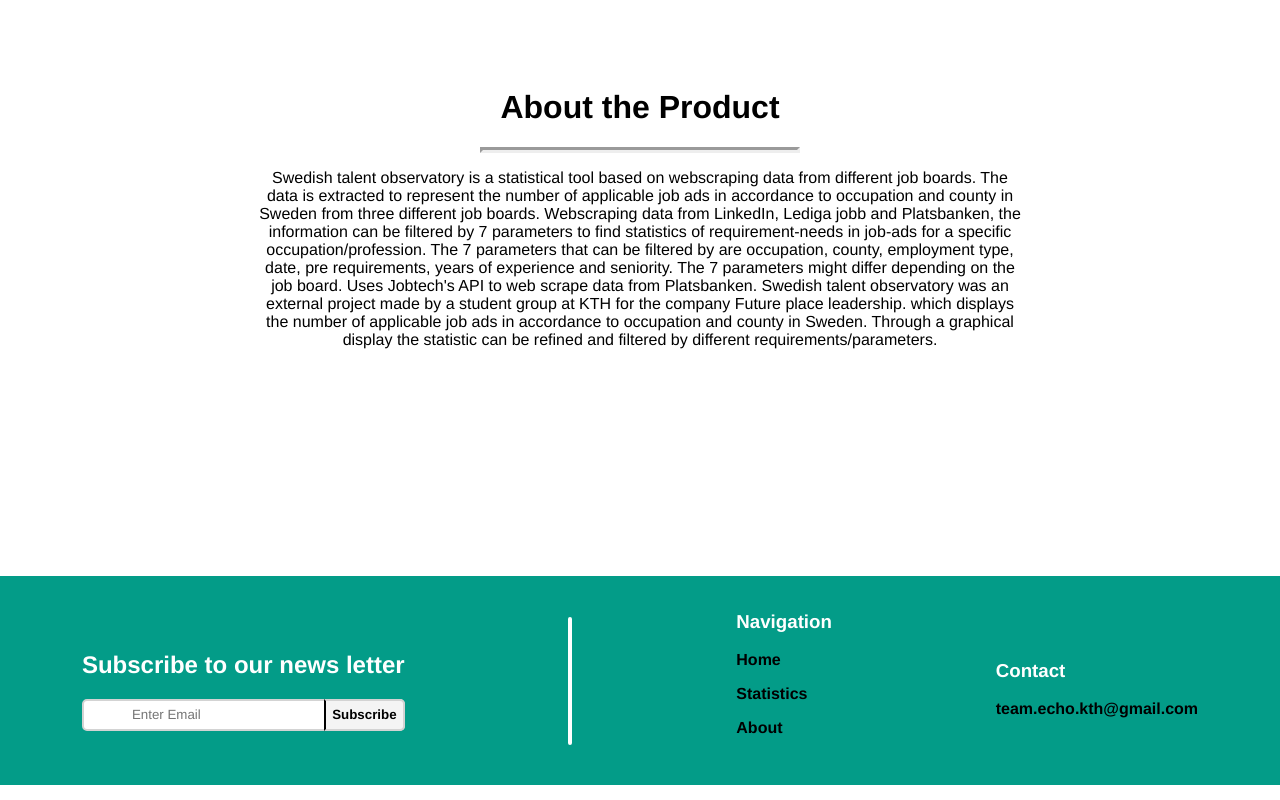
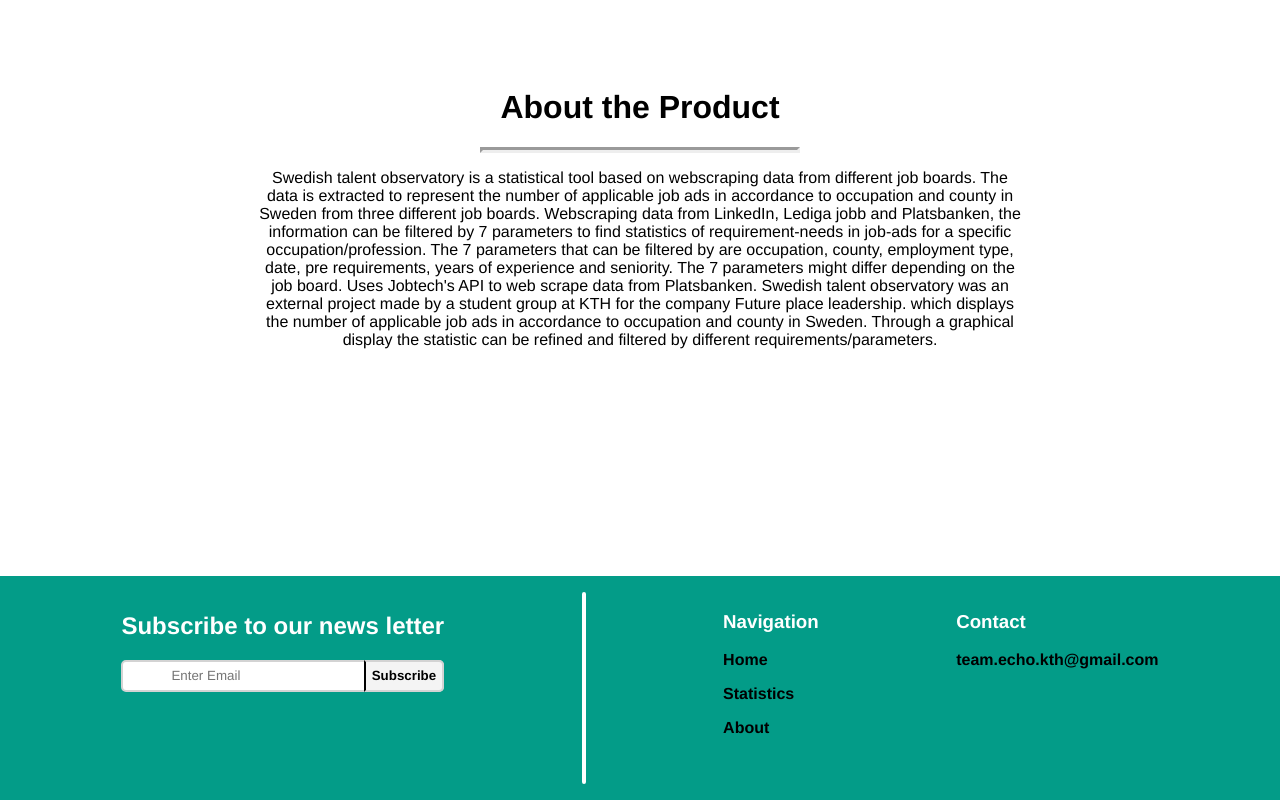
Before and after one commit to DiaHassan/II1305-Team-Echo, a React (Create React App) app in the folder Project/dashboard/: page /about in a window 1280 px wide. Shown: the part 244-1044 px from the top of the page. Built offline with nearby package versions, Linux system fonts and the light colour scheme.

Commit message:
Minor updates on website

```diff
--- a/Project/dashboard/src/Views/navbar.jsx
+++ b/Project/dashboard/src/Views/navbar.jsx
@@ -30,7 +30,9 @@ export default function Navbar() {
   return (
     <>
       <nav className={`navbar ${isScrolled ? 'small' : ''}`}>
-        <div>Swedish Talent Observatory</div>
+        <div className="navTitle">
+          <Link to="/">Swedish Talent Observatory</Link>
+        </div>
         <img src={"Project/dashboard/src/menuHamburger.png"} alt="<" className="burger" onClick={displayList}/>
         <ul className={`${isVisible ? '' : 'navHidden'}`}>
           <li>
--- a/Project/dashboard/src/style.css
+++ b/Project/dashboard/src/style.css
@@ -47,6 +47,15 @@ nav {
   height: 60px;
 }
 
+a {
+  color: var(--color-green);
+  text-decoration: none;
+}
+
+a:hover {
+  color: var(--color-black);
+  text-decoration: none;
+}
 
 nav>ul {
   list-style: none;
@@ -198,8 +207,14 @@ nav>ul>li>a {
   color: var(--color-white);
 }
 
+.front-wrap>nav>ul>li>a:hover{
+  color: var(--color-green);
+  border-bottom: 5px solid transparent;
+  border-radius: 2px;
+}
+
 .front-wrap>nav>ul>li:hover{
-  border-bottom: 5px solid var(--color-white);
+  border-bottom: 5px solid transparent;
   border-radius: 2px;
 }
 
@@ -207,8 +222,12 @@ nav>ul>li>a {
   color: var(--color-green);
 }
 
-.front-wrap>.small>ul>li>a{
-  color:var(--color-black)
+.front-wrap>.small>ul>li>a {
+  color: var(--color-green);
+}
+
+.front-wrap>.small>ul>li>a:hover {
+  color: var(--color-black);
 }
 
 .front-wrap>nav>.burger{
@@ -276,8 +295,8 @@ footer {
   left: 0;
   position: relative;
   display: flex;
-  justify-content: space-around;
-  align-items: center;
+  justify-content: space-evenly;
+  align-items: flex-start;
   width: 100%;
   background-color: var(--color-green);
   color: var(--color-white);
@@ -312,7 +331,7 @@ footer a:hover {
 .vertical-line {
   border: 2px solid var(--color-white);
   border-radius: 25px;
-  height: 8rem;
+  height: 12rem;
 }
 
 .footer-contact {
```
